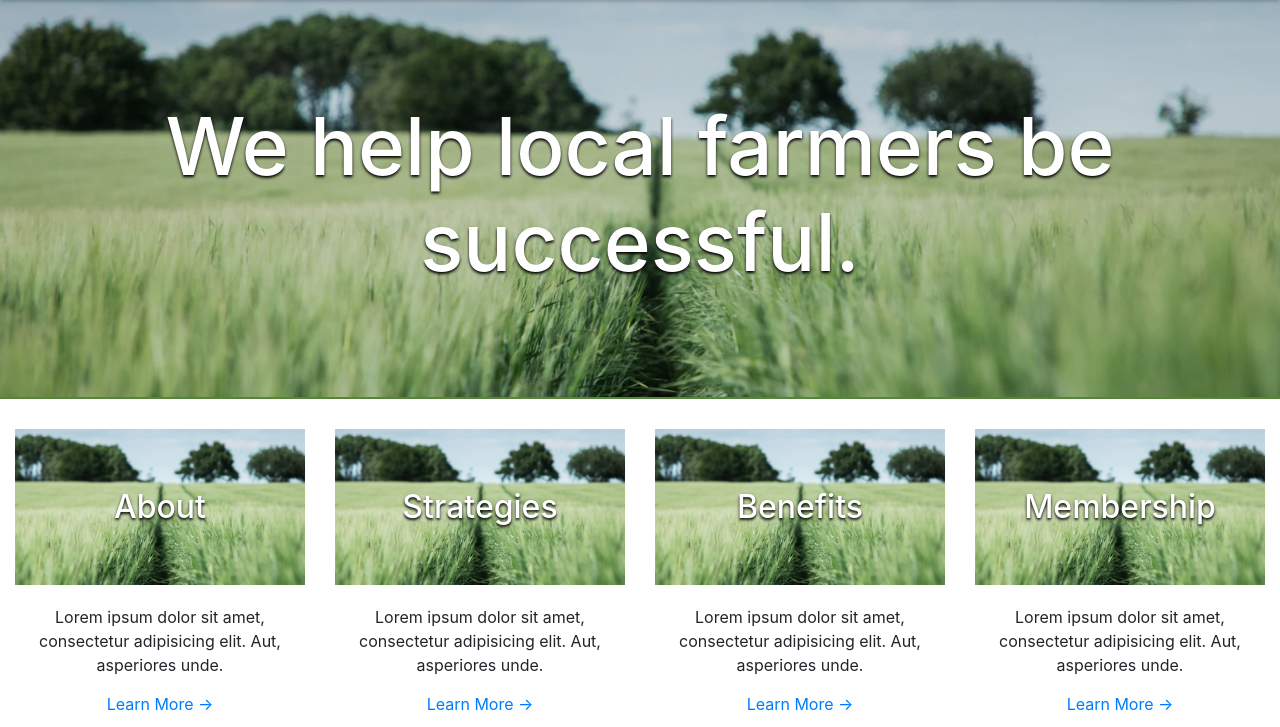
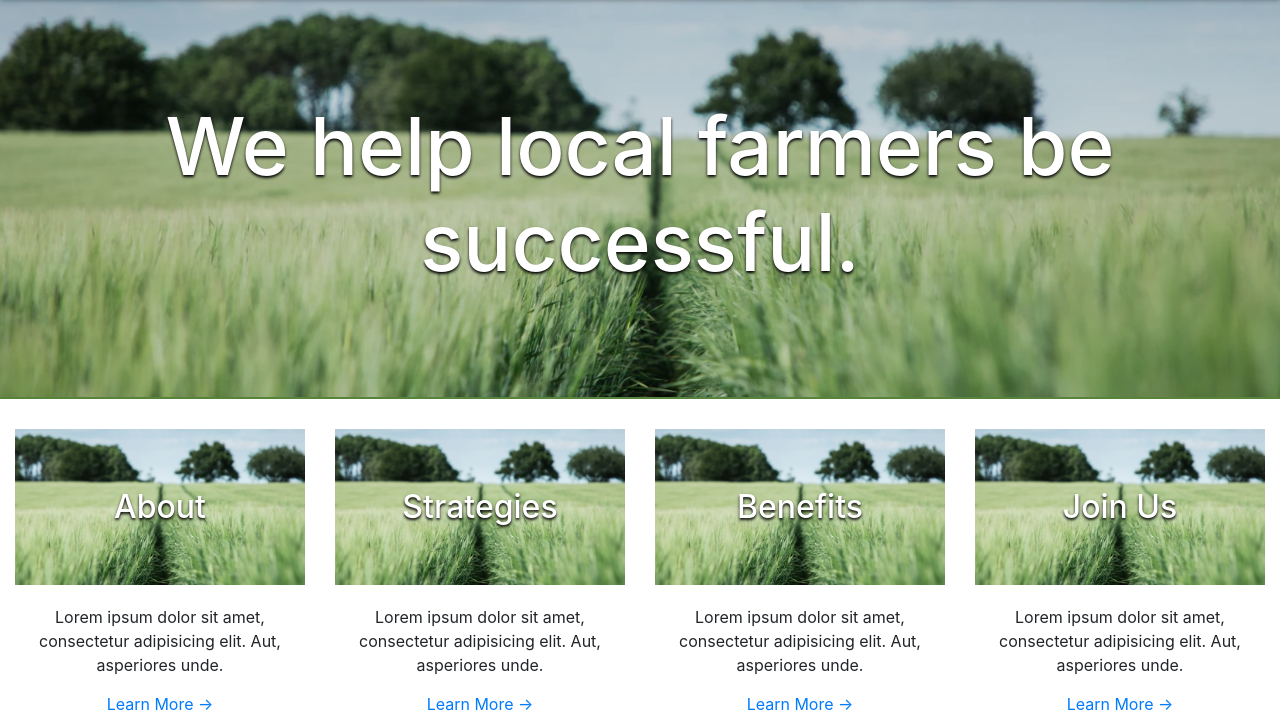
Before and after one commit to MarcLignarius/MCFB-v3.0, a PHP site: page / in a window 1280 px wide. Shown: the part 101-828 px from the top of the page. Run offline with PHP 8.4, Linux system fonts and the light colour scheme.

Commit message:
change membership to join us

```diff
--- a/index.php
+++ b/index.php
@@ -58,7 +58,7 @@
             <div class="card h-100 text-center" style="border-radius: 0px; border: none">
                 <div class="image-text-container">
                     <img style="width: 100%" src="../images/placeholder.png" alt="">
-                    <h2 class="card-title">Membership</h2>
+                    <h2 class="card-title">Join Us</h2>
                 </div>
                 <div class="card-body">
                     <p class="card-text">
```
